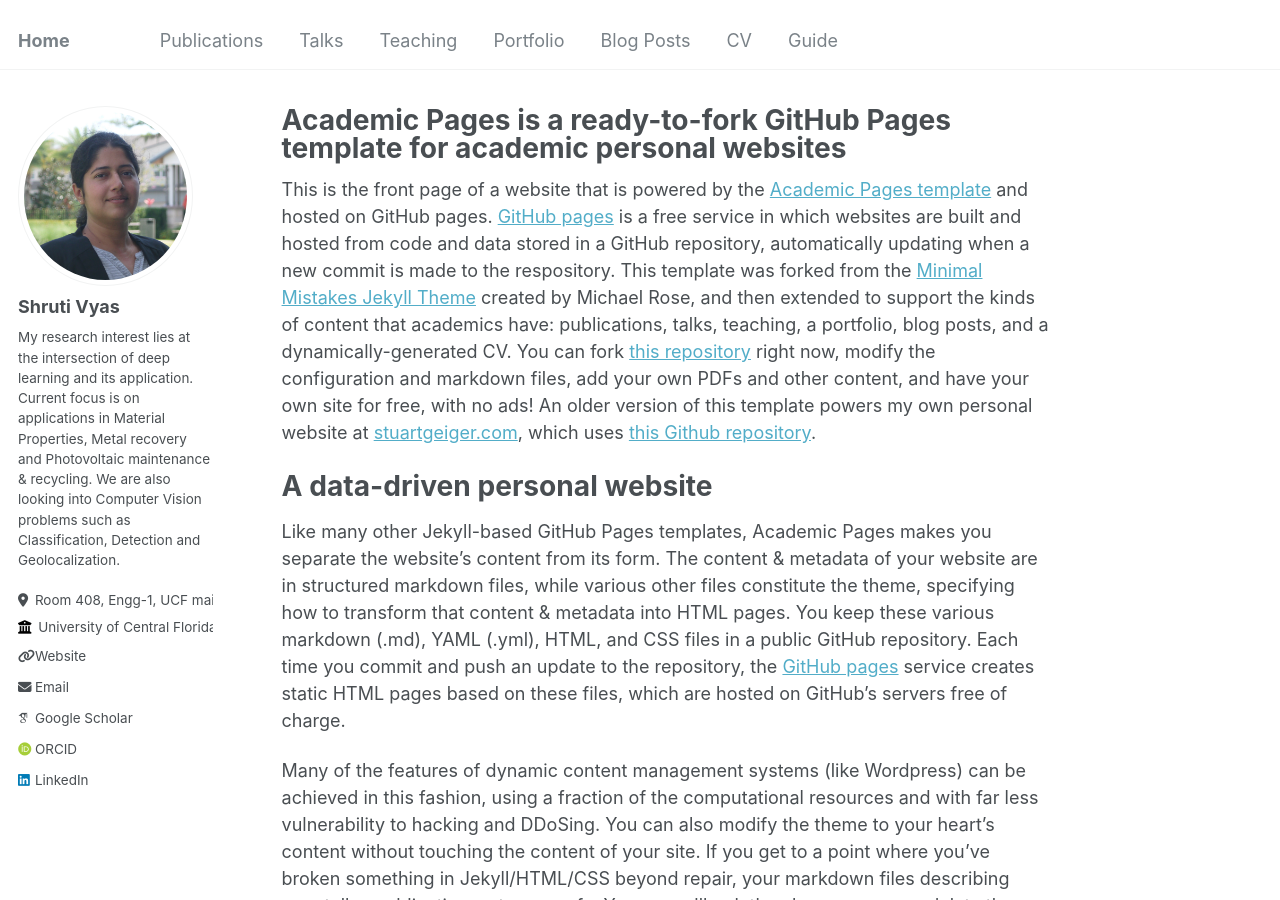
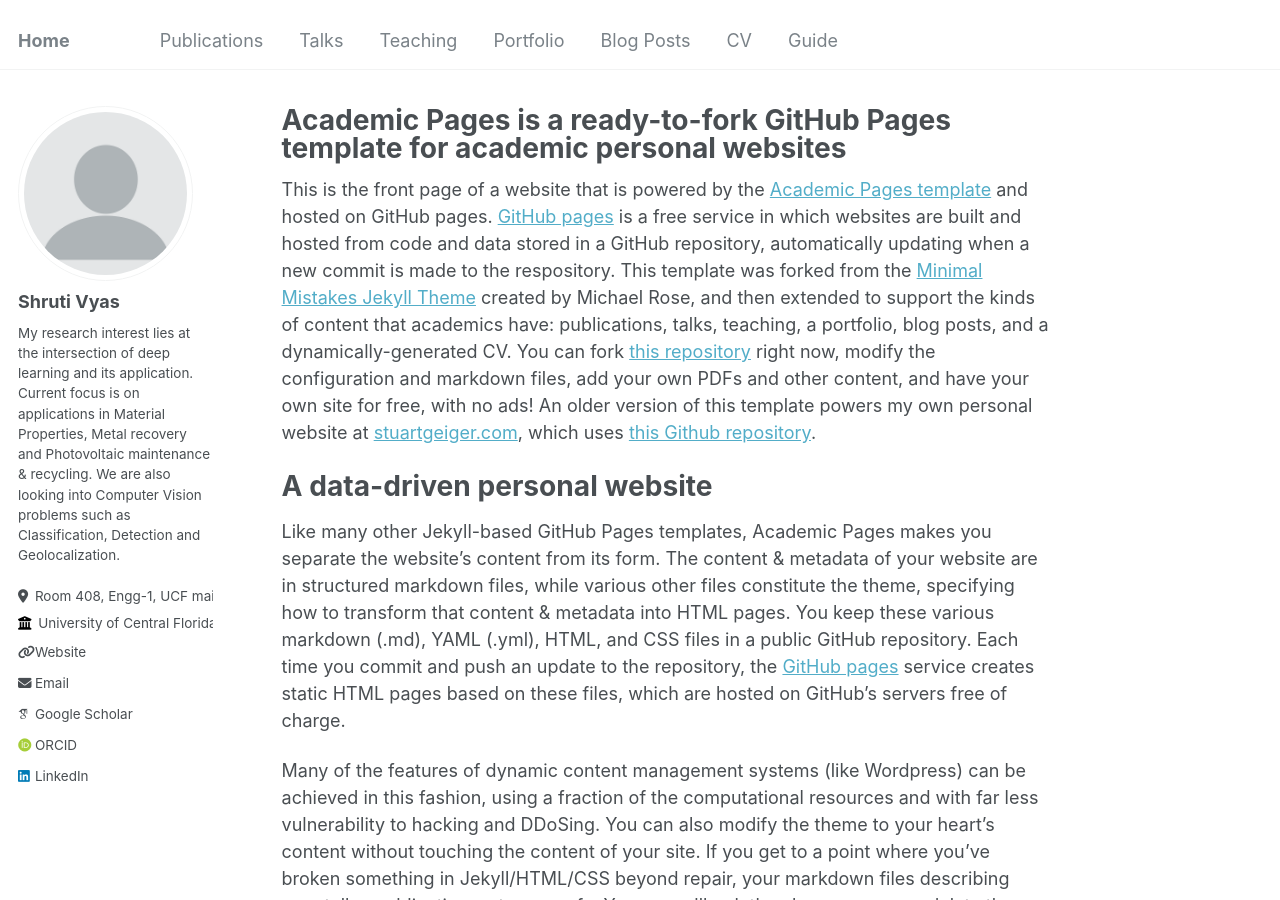
Before and after one commit to vyas-lab/vyas-lab.github.io, a Jekyll site: the page built from _pages/about.md, in a window 1280 px wide and 900 px high. Built offline with Jekyll 4.4.1, drawn with Linux system fonts in a browser that asks for light colours; some web fonts are replaced.

Commit message:
Update _config.yml

```diff
--- a/_config.yml
+++ b/_config.yml
@@ -21,7 +21,7 @@
 #               Additional customization can be done by editing /_includes/author-profile.html
 author:
   # Biographic information
-  avatar           : "shruti.png"
+  avatar           : "profile.png"
   name             : "Shruti Vyas"
   pronouns         : # example: "she/her"
   bio              : "My research interest lies at the intersection of deep learning and its application. Current focus is on applications in Material Properties, Metal recovery and Photovoltaic maintenance & recycling. We are also looking into Computer Vision problems such as Classification, Detection and Geolocalization."
```
